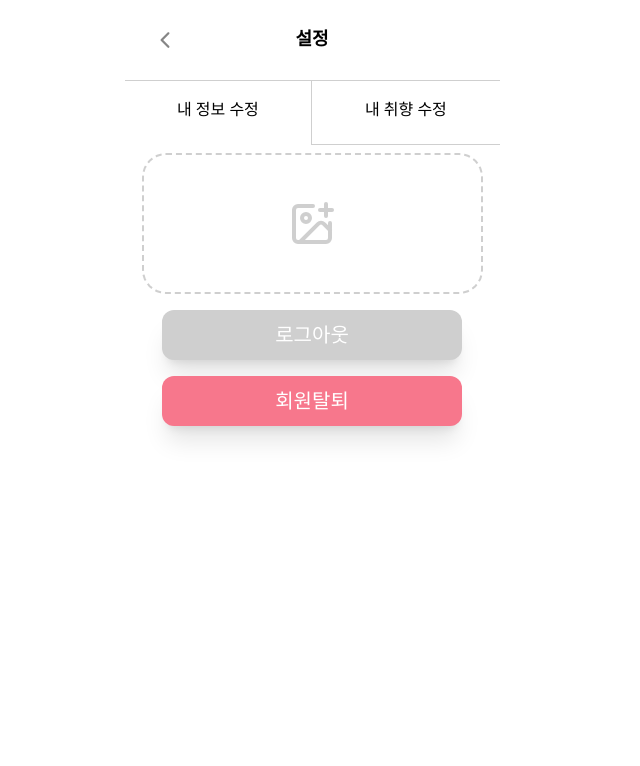
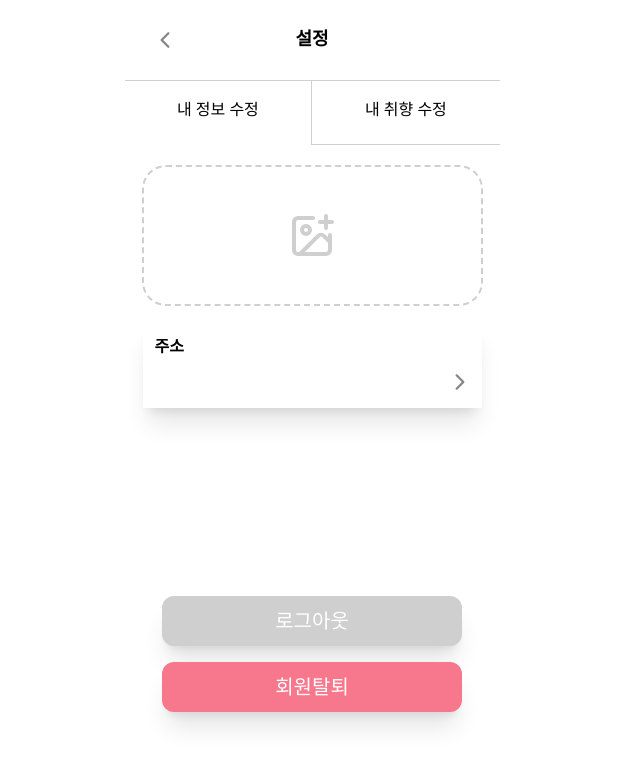
Before and after one commit to pbk95120/Yeonda, a React (Vite) app in the folder frontend/: page /mypage/setting in a window 1280 px wide. Shown: the top 766 px of the page, without its empty margins (328-968 px from the left). Built offline with nearby package versions, Linux system fonts and the light colour scheme; a web font is replaced by a local one.

Commit message:
[feat] mypage/setting page my information

```diff
--- a/frontend/src/components/common/Input.tsx
+++ b/frontend/src/components/common/Input.tsx
@@ -45,7 +45,7 @@ const Input = ({ className, placeholder, inputFor, register, ...props }: InputPr
   if (inputFor === 'image') {
     return (
       <div className='flex items-center justify-center m-2'>
-        <div className='w-[341px] h-[141px] flex items-center cursor-pointer text-lightgray hover:border-pastelred hover:text-pastelred justify-center border-2 border-dashed rounded-3xl border-lightgray'>
+        <div className={cls('w-[341px] h-[141px] flex items-center cursor-pointer text-lightgray hover:border-pastelred hover:text-pastelred justify-center border-2 border-dashed rounded-3xl border-lightgray',className? className :"")}>
           <label>
             <LuImagePlus className='w-12 h-12' />
             <input className='hidden' type='file' />
--- a/frontend/src/components/join/Interest.tsx
+++ b/frontend/src/components/join/Interest.tsx
@@ -3,7 +3,7 @@ import { SubmitHandler, useForm } from 'react-hook-form';
 import Button from '../common/Button';
 import { useNavigate } from 'react-router-dom';
 import Input from '../common/Input';
-import Tags from './Tags';
+import Tags from '../common/Tags';
 import { MAX_TAGS, MIN_TAGS } from '@/constants/constants';
 
 interface InterestProps {
--- a/frontend/src/components/join/PersonalInformation.tsx
+++ b/frontend/src/components/join/PersonalInformation.tsx
@@ -3,7 +3,7 @@ import { SubmitHandler, useForm } from 'react-hook-form';
 
 import BirthdateInput from './PersonalInfomation/BirthdateInput';
 import AddressInput from './PersonalInfomation/AddressInput';
-import AddressModal from './PersonalInfomation/AddressModal';
+import AddressModal from '../common/AddressModal';
 import ProfilePictureInput from './PersonalInfomation/ProfilePictureInput';
 import Button from '../common/Button';
 
--- a/frontend/src/components/mypage/MyInfo.tsx
+++ b/frontend/src/components/mypage/MyInfo.tsx
@@ -1,17 +1,37 @@
+import { useState } from "react";
 import Button from "../common/Button"
 import Input from "../common/Input"
+import { IoIosArrowBack } from 'react-icons/io';
+import AddressModal from "../common/AddressModal";
 
 
 
 const MyInfo =()=>{
+  const [isModalOpen,setIsModalOpen] =useState<boolean>(false)
+  const [address,setAddress] = useState<string>("")
+
+
+  const handleAddressSelection = (address: string) => {
+    setAddress(address);
+    setIsModalOpen(false);
+  };
   return (
-  <div>
-    <Input inputFor="image"/>
-    <div className="flex flex-col space-y-4 items-center justify-center p-2">
+  <div className="flex flex-col items-center space-y-2 justify-center">
+    <Input inputFor="image" className="mt-3"/>
+    <div className="shadow-xl w-[339px] h-[86px] flex flex-col p-3">
+      <span className="font-sans font-bold mb-3">주소</span>
+      <div className="flex flex-row">
+        <div className="text-lightgray font-sans">{address}</div>
+        <div className='absolute z-20 right-7 flex justify-center items-center'>
+          <IoIosArrowBack className='w-6 h-6 fill-gray rotate-180' onClick={()=>setIsModalOpen(!isModalOpen)}  />
+       </div>
+      </div>
+    </div>
+    <div className="flex flex-col space-y-4 items-center justify-center p-2 absolute bottom-20">
       <Button size="large" children="로그아웃" className="" color="lightgray"/>
       <Button size="large" children="회원탈퇴" color="pastelred"/>
     </div>
-
+    <AddressModal isOpen={isModalOpen} onClose={()=>setIsModalOpen(false)} onSelectAddress={handleAddressSelection} />
   </div>)
 }
 
--- a/frontend/src/components/mypage/MyPref.tsx
+++ b/frontend/src/components/mypage/MyPref.tsx
@@ -1,5 +1,20 @@
+import { useState } from 'react';
+import { IoIosArrowBack } from 'react-icons/io';
+
+
 const MyPref=()=>{
-  return <div>내 선호</div>
+  const [prefGender ,setPrefGender]=useState<"남성"|"여성">("여성")
+  return (<div className="flex flex-col items-center space-y-2 justify-center">
+    <div className="shadow-xl w-[339px] h-[86px] flex flex-col p-3">
+      <span className="font-sans font-bold mb-3">상대의 성별</span>
+      <div className="flex flex-row">
+        <div className="text-lightgray font-sans">{prefGender}</div>
+        <div className='absolute z-20 right-7 flex justify-center items-center'>
+          <IoIosArrowBack className='w-6 h-6 fill-gray rotate-180' />
+       </div>
+      </div>
+    </div>
+  </div>)
 }
 
 export default MyPref
--- a/frontend/src/pages/MyPage.tsx
+++ b/frontend/src/pages/MyPage.tsx
@@ -6,7 +6,7 @@ import SVG from '@/assets/images/Profile.svg?react';
 import { IoFemale } from 'react-icons/io5';
 import { IoMale } from 'react-icons/io5';
 import { useState } from 'react';
-import Tags from '@/components/join/Tags';
+import Tags from '@/components/common/Tags';
 
 
 const tags = ['롤토체스', '농구', '게임', '우주파괴', '취뽀'];
--- a/frontend/src/pages/SettingPage.tsx
+++ b/frontend/src/pages/SettingPage.tsx
@@ -9,7 +9,7 @@ const SettingPage = () => {
   const toMyInfo =()=> setPageState("myInfo")
   const toMyPref =()=> setPageState("myPref")
   return (
-  <div id="settingContainer">
+  <div id="settingContainer" className="">
     <div id="component-selector" className="flex flex-row justify-center items-center border-t-[1px] border-lightgray">
       <div className={cls("w-full h-16 font-sans text-center  border-lightgray py-4 border-r-[1px]",pageState==="myInfo" ? "":"border-b-[1px]")} onClick={toMyInfo}>내 정보 수정</div>
       <div className={cls("w-full h-16 font-sans text-center  border-lightgray py-4 ",pageState==="myPref" ? "":"border-b-[1px]")} onClick={toMyPref}>내 취향 수정</div>
```
Also changed, not shown: frontend/src/components/common/AddressModal.tsx (renamed from frontend/src/components/join/PersonalInfomation/AddressModal.tsx), frontend/src/components/common/Tags.tsx (renamed from frontend/src/components/join/Tags.tsx).
